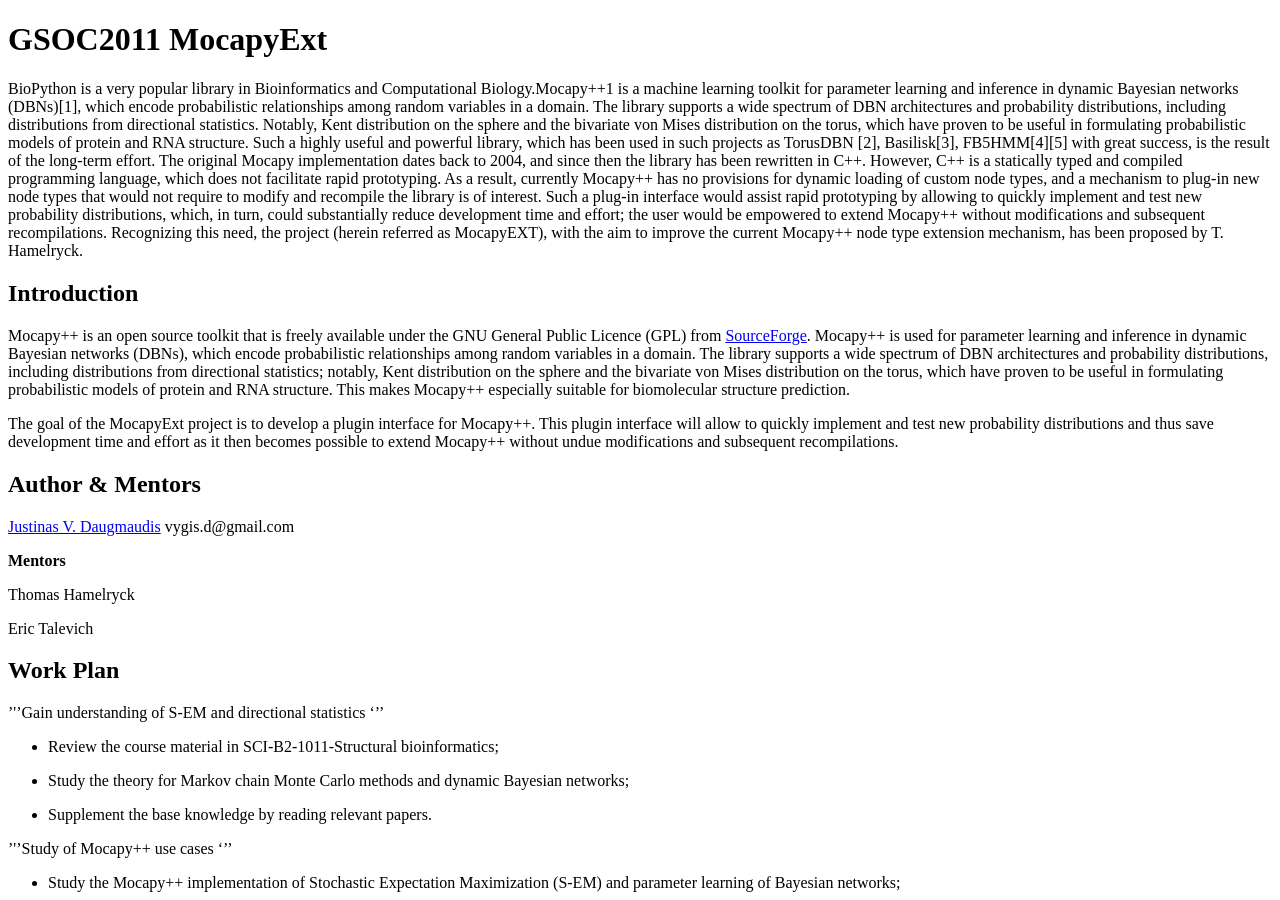
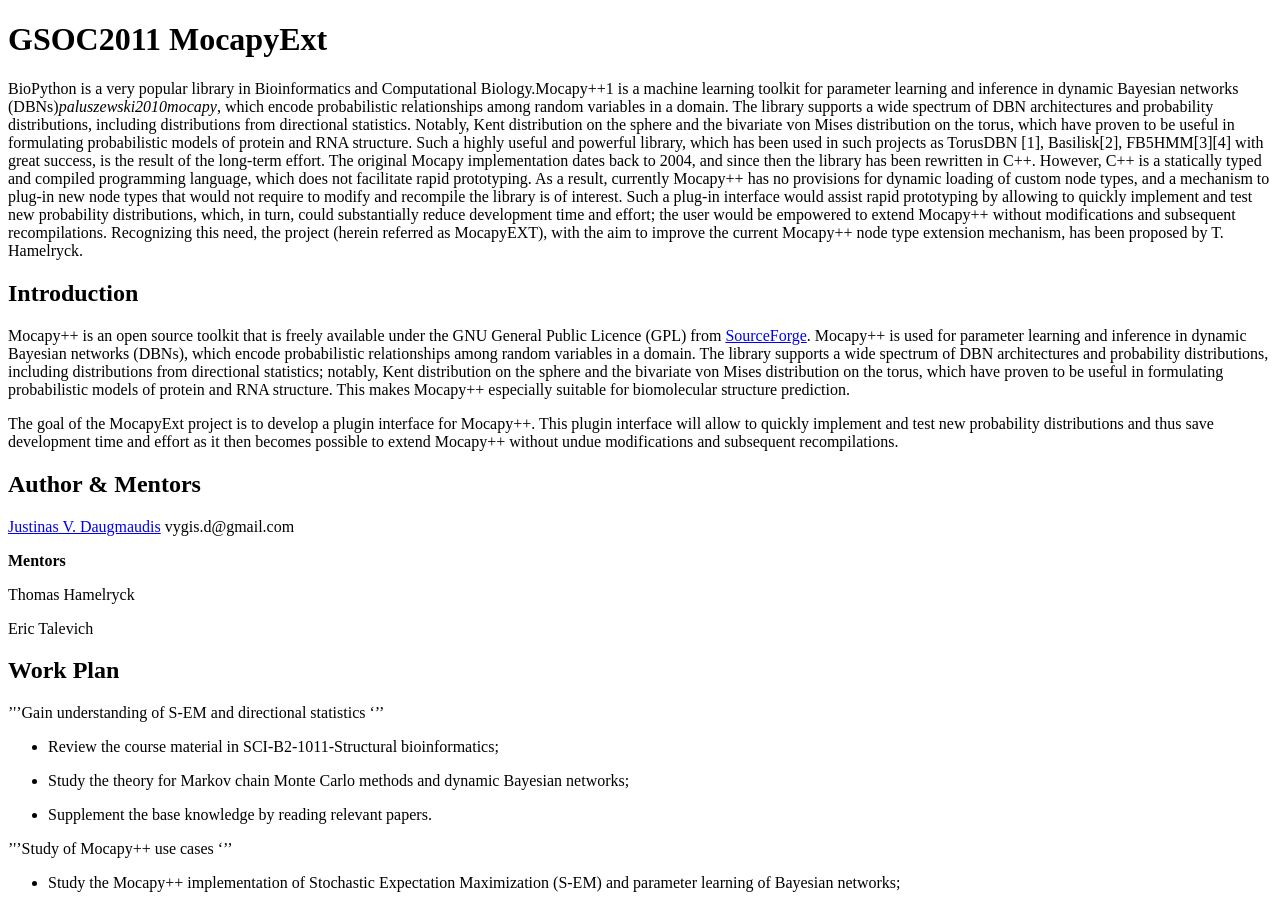
Before and after one commit to biopython/biopython.github.io, a Jekyll site: the page built from wiki/GSOC2011_MocapyExt.md, in a window 1280 px wide and 900 px high. Built offline with Jekyll 4.4.1, drawn with Linux system fonts in a browser that asks for light colours; some of the changed text lies outside the part shown.

Commit message:
Change to wiki page

```diff
--- a/wiki/GSOC2011_MocapyExt.md
+++ b/wiki/GSOC2011_MocapyExt.md
@@ -6,15 +6,16 @@ layout: wiki
 
 BioPython is a very popular library in Bioinformatics and Computational
 Biology.Mocapy++1 is a machine learning toolkit for parameter learning
-and inference in dynamic Bayesian networks (DBNs)[1], which encode
-probabilistic relationships among random variables in a domain. The
-library supports a wide spectrum of DBN architectures and probability
-distributions, including distributions from directional statistics.
-Notably, Kent distribution on the sphere and the bivariate von Mises
-distribution on the torus, which have proven to be useful in formulating
-probabilistic models of protein and RNA structure. Such a highly useful
-and powerful library, which has been used in such projects as TorusDBN
-[2], Basilisk[3], FB5HMM[4][5] with great success, is the result of the
+and inference in dynamic Bayesian networks
+(DBNs)<cite>paluszewski2010mocapy</cite>, which encode probabilistic
+relationships among random variables in a domain. The library supports a
+wide spectrum of DBN architectures and probability distributions,
+including distributions from directional statistics. Notably, Kent
+distribution on the sphere and the bivariate von Mises distribution on
+the torus, which have proven to be useful in formulating probabilistic
+models of protein and RNA structure. Such a highly useful and powerful
+library, which has been used in such projects as TorusDBN [1],
+Basilisk[2], FB5HMM[3][4] with great success, is the result of the
 long-term effort. The original Mocapy implementation dates back to 2004,
 and since then the library has been rewritten in C++. However, C++ is a
 statically typed and compiled programming language, which does not
@@ -498,46 +499,28 @@ And in the pure C++ scenario it does not incur any performance cost.
 References
 ----------
 
-{{ Citation
+<biblio>
 
-`| last1=Boomsma`
-`| first1=W.`
-`| last2=Mardia`
-`| first2=K.`
-`| last3=Taylor`
-`| first3=C.`
-`| last4=Ferkinghoff-Borg`
-`| first4=J.`
-`| last5=Krogh`
-`| first5=A.`
-`| last6=Hamelryck`
-`| first6=T.`
-`| title=A generative, probabilistic model of local protein structure`
-`| publisher=Proceedings of the National Academy of Sciences`
-`| year=2008`
-`| volume=106`
-`| issue=26`
-`| pages=8932-8937`
-`}}`
+1.  paluszewski2010mocapy M. Paluszewski and T. Hamelryck. Mocapy++ - a
+    toolkit for inference and
 
-[1] M. Paluszewski and T. Hamelryck. Mocapy++- a toolkit for inference
-and learning in dynamic bayesian networks. BMC bioinformatics,
-11(1):126, 2010.
+learning in dynamic bayesian networks. BMC bioinformatics, 11(1):126,
+2010. </biblio>
 
-[2] W. Boomsma, K.V. Mardia, C.C. Taylor, J. Ferkinghoff-Borg, A. Krogh,
+[1] W. Boomsma, K.V. Mardia, C.C. Taylor, J. Ferkinghoff-Borg, A. Krogh,
 and T. Hamelryck. A generative, probabilistic model of local protein
 structure. Proceedings of the National Academy of Sciences,
 105(26):8932–8937, 2008
 
-[3] Tim Harder, Wouter Boomsma, Martin Paluszewski, Jes Frellsen,
+[2] Tim Harder, Wouter Boomsma, Martin Paluszewski, Jes Frellsen,
 Kristoffer Johansson, and Thomas Hamelryck. Beyond rotamers: a
 generative, probabilistic model of side chains in proteins. BMC
 Bioinformatics, 11(1):306, 2010.
 
-[4] T. Hamelryck, J.T. Kent, and A. Krogh. Sampling realistic protein
+[3] T. Hamelryck, J.T. Kent, and A. Krogh. Sampling realistic protein
 conformations using local structural bias. PLoS computational biology,
 2(9):e131,2006.
 
-[5] M. Paluszewski and P. Winter. Protein decoy generation using branch
+[4] M. Paluszewski and P. Winter. Protein decoy generation using branch
 and bound with efficient bounding. Algorithms in Bioinformatics, pages
 382–393,2008.
```
Also changed, not shown: 1 other file.
